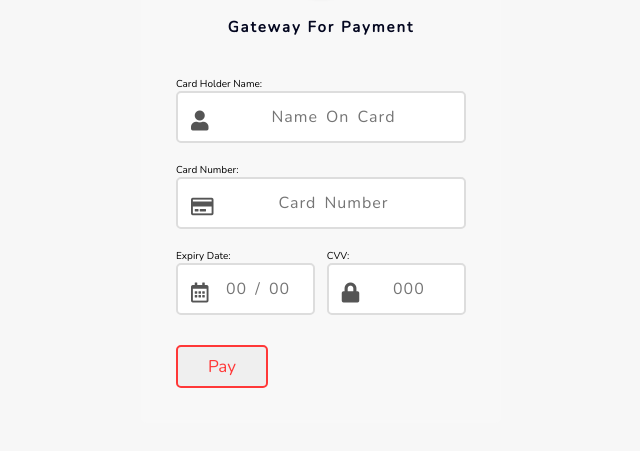
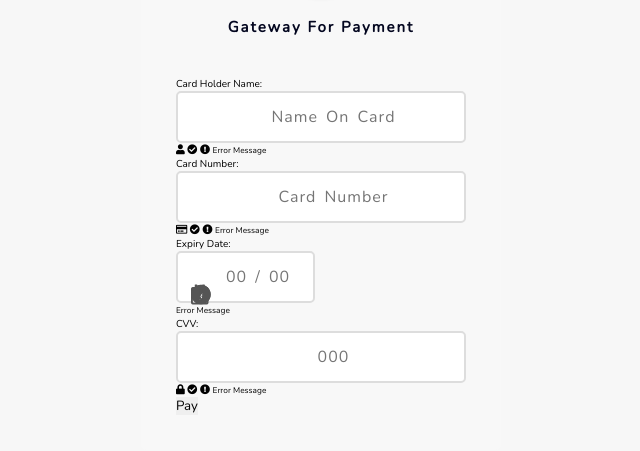
Before and after one commit to nidhi0207/restaurent_website_project.github.io, a plain HTML site: page paymentgateway.html in a window 1280 px wide. Shown: the part 133-584 px from the top of the page, without its empty margins (319-959 px from the left). Drawn offline with nearby package versions, Linux system fonts and the light colour scheme.

Commit message:
Update paymentgateway.html

```diff
--- a/paymentgateway.html
+++ b/paymentgateway.html
@@ -15,37 +15,49 @@
                 <p>pay</p>
               </div>
               <h2>Gateway for payment</h2>
-              <form name="payment-form" method="post">
-                <div class="card space icon-relative">
-                  <label class="label">Card holder Name:</label>
-                  <input type="text" class="input1" placeholder="Name on Card" maxlength="16">
+              <form id="form" class ="form" name="payment-form">
+                <div class="form-control">
+                  <label>Card holder Name:</label>
+                  <input type="text" class="input1" placeholder="Name on Card" maxlength="16" id="nameoncard">
                   <i class="fas fa-user"></i>
+                  <i class="fas fa-check-circle"></i>
+			            <i class="fas fa-exclamation-circle"></i>
+                  <small>Error message</small>
                 </div>
-                <div class="card space icon-relative">
-                  <label class="label">Card number:</label>
-                  <input type="text" class="input1" data-mask="0000 0000 0000 0000" placeholder="Card Number">
+                <div class="form-control">
+                  <label>Card number:</label>
+                  <input type="text" class="input1" data-mask="0000 0000 0000 0000" placeholder="Card Number" maxlength="16" id="cardnumber">
                   <i class="far fa-credit-card"></i>
+                  <i class="fas fa-check-circle"></i>
+			            <i class="fas fa-exclamation-circle"></i>
+                  <small>Error message</small>
                 </div>
-                <div class="card-grp space">
+                <div class="form-control">
                   <div class="card-item icon-relative">
-                    <label class="label">Expiry date:</label>
-                    <input type="text" name="expiry-data" class="input1"  placeholder="00 / 00">
+                    <label>Expiry date:</label>
+                    <input type="text" name="expiry-data" class="input1"  placeholder="00 / 00" id="expirydate">
                     <i class="far fa-calendar-alt"></i>
+                    <i class="fas fa-check-circle"></i>
+			              <i class="fas fa-exclamation-circle"></i>
+                    <small>Error message</small>
                   </div>
-                  <div class="card-item icon-relative">
-                    <label class="label">CVV:</label>
-                    <input type="text" class="input1" data-mask="000" placeholder="000" maxlength="3">
+                  <div class="form-control">
+                    <label>CVV:</label>
+                    <input type="text" class="input1" data-mask="000" placeholder="000" maxlength="3" id="cvv">
                     <i class="fas fa-lock"></i>
+                    <i class="fas fa-check-circle"></i>
+			              <i class="fas fa-exclamation-circle"></i>
+                    <small>Error message</small>
                   </div>
                 </div>
 
-                <input type="submit" value="pay" class="btn" id="submit" onclick="paymentdone()">
-
+                <button>Pay</button>
+              </form>
               </div>
             </div>
           </div>
 
-          <script src="js/script.js"></script>
+          <script src="js/pscript.js"></script>
         </form>
     </body>
 </html>
```
